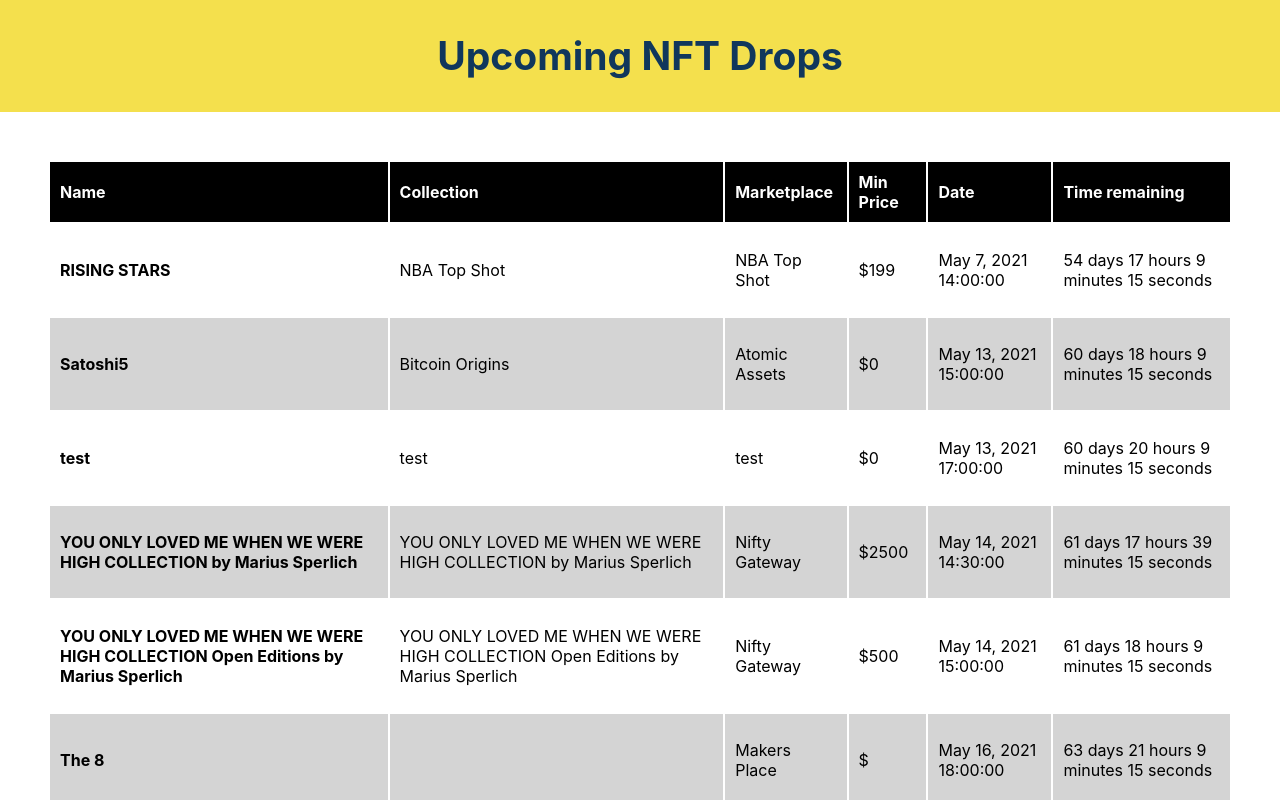
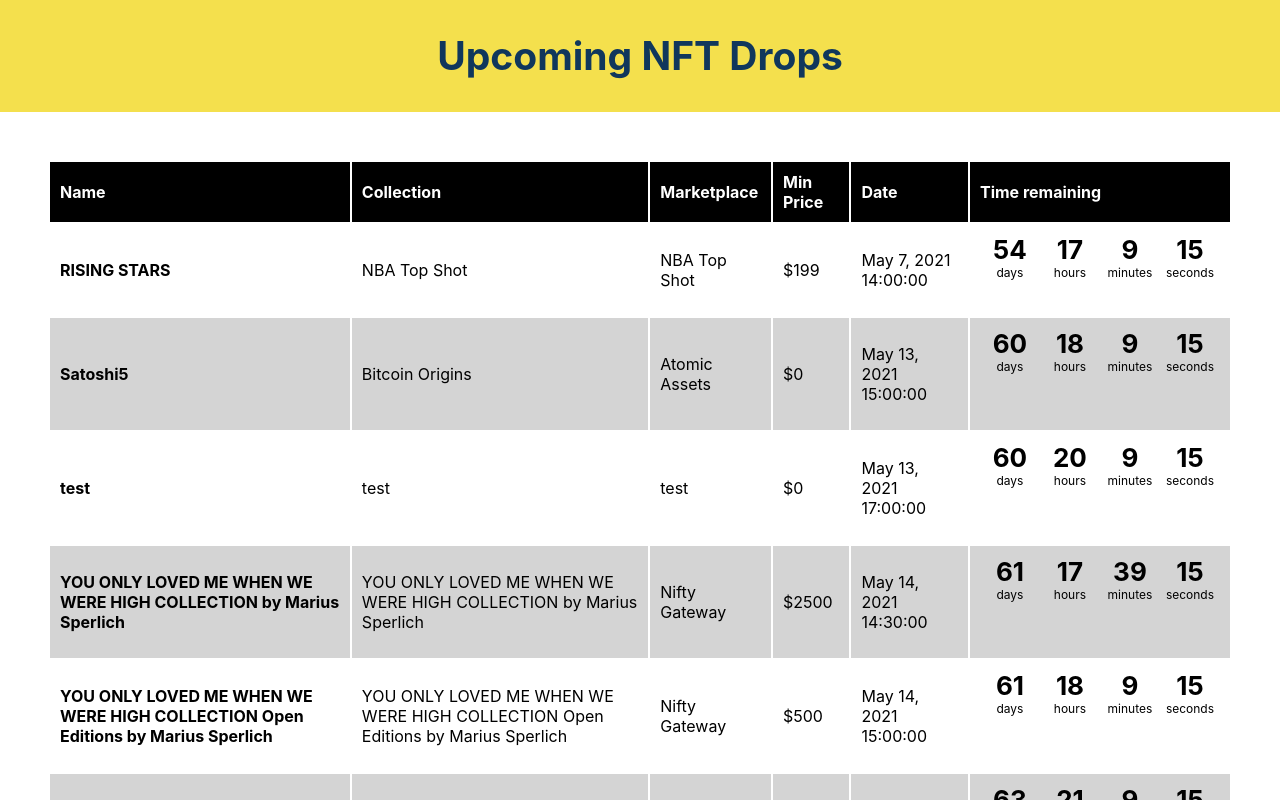
Before and after one commit to thepractice/nft-drops, a React (Create React App) app: page / in a window 1280 px wide. Shown: the top 800 px of the page. Built offline with nearby package versions, Linux system fonts and the light colour scheme.

Commit message:
Style the timer.

```diff
--- a/src/Drops.js
+++ b/src/Drops.js
@@ -29,6 +29,7 @@
         hours: Math.floor((difference / (1000 * 60 * 60)) % 24),
         minutes: Math.floor((difference / 1000 / 60) % 60),
         seconds: Math.floor((difference / 1000) % 60)
+        //seconds: ((difference / 1000) % 60).toFixed(1)
       };
     }
     return timeLeft;
@@ -43,15 +44,22 @@
   });
 
   const timerComponents = [];
+  console.log('timeLeft', timeLeft)
   Object.keys(timeLeft).forEach(interval => {
     if (!timeLeft[interval]) {
-      return;
+      //return;
     }
 
     timerComponents.push(
-      <span key={interval}>
-        {timeLeft[interval]} {interval}{" "}
-      </span>
+      <div key={interval}>
+        <div className='top'>
+          {timeLeft[interval]}
+        </div>
+        <div className='bottom'>
+          {interval}
+        </div>
+
+      </div>
     );
   });
 
@@ -75,10 +83,8 @@
       <td>
         <p>{date}</p>
       </td>
-      <td>
-        <p>
-          {timerComponents.length ? timerComponents : <span>Time's up!</span>}
-        </p>
+      <td className='timer-wrapper'>
+        {timerComponents.length ? timerComponents : <span>Time's up!</span>}
       </td>
     </tr>
   );
--- a/src/index.css
+++ b/src/index.css
@@ -17,3 +17,23 @@
   text-decoration: none;
   font-weight: bold;
 }
+
+.timer-wrapper {
+  display: flex;
+  justify-content: space-around;
+  width: 240px;
+}
+
+.timer-wrapper > div {
+  text-align: center;
+  flex: 1;
+}
+
+.timer-wrapper .top {
+  font-size: 26px;
+  font-weight: bold;
+}
+
+.timer-wrapper .bottom {
+  font-size: 12px;
+}
```
